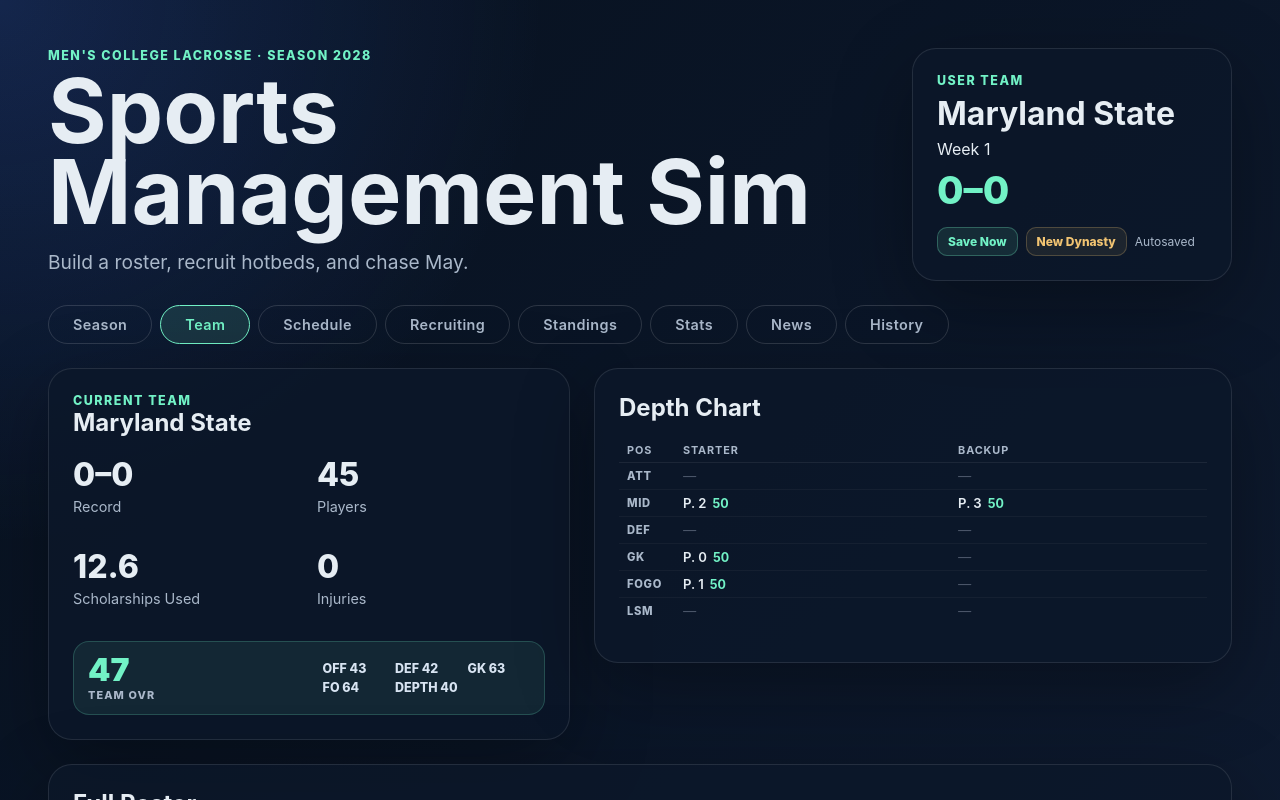
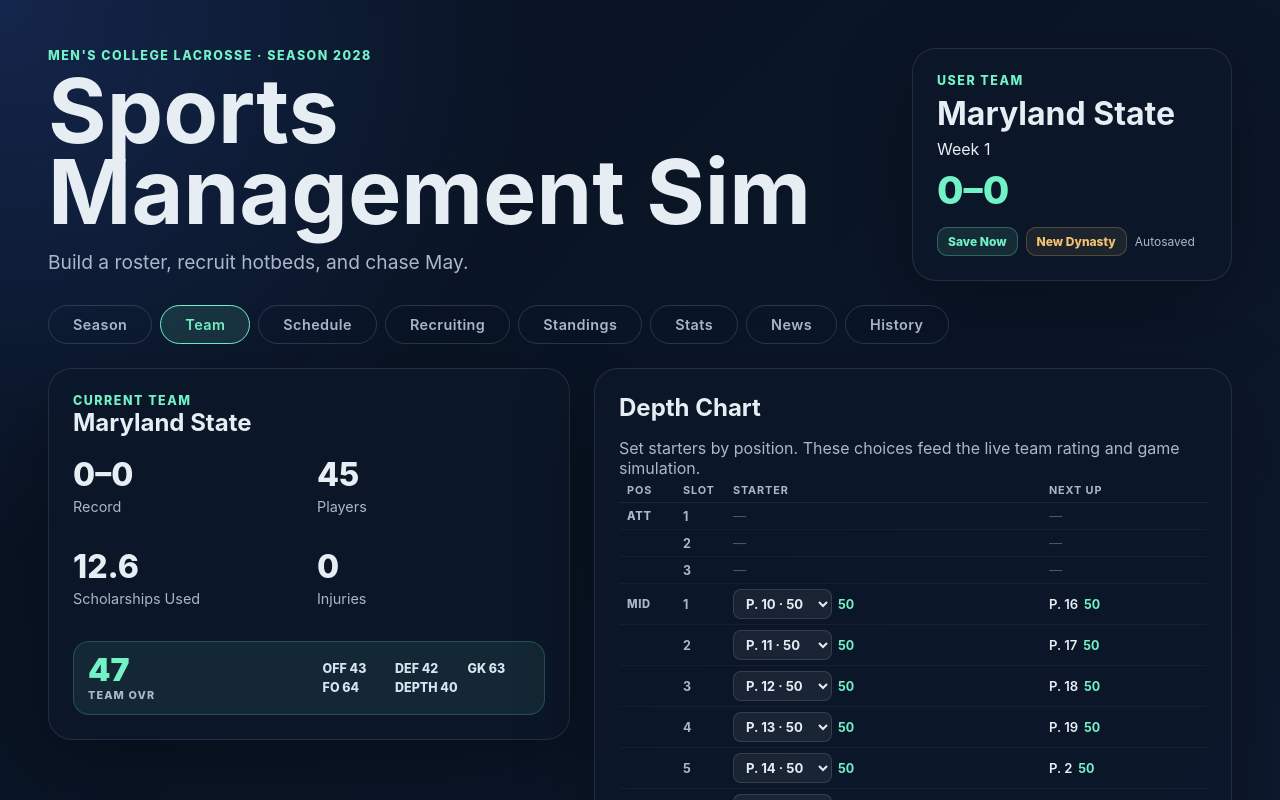
Before and after one commit to scottflowers14/sports-management-sim, a React (Vite) app in the folder apps/desktop/: page / in a window 1280 px wide. Both pictures are taken after a click on the button "Team". Shown: the top 800 px of the page. Built offline with nearby package versions, Linux system fonts and the light colour scheme.

Commit message:
feat: make depth chart editable

```diff
--- a/apps/desktop/src/App.css
+++ b/apps/desktop/src/App.css
@@ -1640,6 +1640,35 @@ li span {
   width: 40px;
 }
 
+.depth-slot {
+  color: #aab8ca;
+  font-size: 0.78rem;
+  font-weight: 700;
+  width: 34px;
+}
+
+.depth-select {
+  background: rgba(255, 255, 255, 0.06);
+  border: 1px solid rgba(255, 255, 255, 0.12);
+  border-radius: 8px;
+  color: #e6edf3;
+  font: inherit;
+  font-weight: 700;
+  margin-right: 6px;
+  max-width: 180px;
+  padding: 5px 8px;
+}
+
+.depth-select:focus {
+  border-color: rgba(114, 242, 198, 0.6);
+  outline: none;
+}
+
+.depth-meta {
+  display: inline-flex;
+  gap: 4px;
+}
+
 .depth-name {
   font-weight: 600;
   margin-right: 6px;
--- a/apps/desktop/src/App.tsx
+++ b/apps/desktop/src/App.tsx
@@ -4,8 +4,13 @@ import {
   applyScholarshipOffer,
   sortRecruitBoardForTeam,
 } from '@sports-management-sim/engine-core';
-import { calculateLacrosseTeamRating, createNewLacrosseDynasty, simulateLacrosseGame } from '@sports-management-sim/sport-lacrosse';
-import type { LacrosseDynastyState } from '@sports-management-sim/sport-lacrosse';
+import {
+  calculateLacrosseTeamRating,
+  createNewLacrosseDynasty,
+  simulateLacrosseGame,
+  updateLacrosseDepthChartSlot,
+} from '@sports-management-sim/sport-lacrosse';
+import type { LacrosseDynastyState, LacrossePosition } from '@sports-management-sim/sport-lacrosse';
 import { autoCommitWeekly, runOffseason, processInjuries } from './dynasty-helpers';
 import type { OffseasonSummary, InjuredPlayer } from './dynasty-helpers';
 import { computeNationalRankings } from './rankings';
@@ -119,6 +124,21 @@ export function App() {
     setScouting(createScoutingState(3));
     setSeasonStats(emptySeasonStats());
     setSaveStatus('New dynasty started');
+  }, []);
+
+  const updateDepthChartSlot = useCallback((position: LacrossePosition, slotIndex: number, playerId: string) => {
+    setDynasty((current) => ({
+      ...current,
+      season: {
+        ...current.season,
+        teams: current.season.teams.map((team) =>
+          team.id === current.userTeamId
+            ? updateLacrosseDepthChartSlot(team, position, slotIndex, playerId)
+            : team,
+        ),
+      },
+    }));
+    setSaveStatus('Depth chart updated');
   }, []);
 
   const userTeam = dynasty.season.teams.find((t) => t.id === dynasty.userTeamId);
@@ -539,6 +559,7 @@ export function App() {
           injuredCount={injuredCount}
           rating={userTeamRating}
           onSelectPlayer={setSelectedPlayerId}
+          onDepthChartChange={updateDepthChartSlot}
         />
       )}
 
--- a/apps/desktop/src/components/DepthChart.tsx
+++ b/apps/desktop/src/components/DepthChart.tsx
@@ -1,46 +1,58 @@
-interface DepthChartPlayer {
-  id: string;
-  position: string;
-  name: { first: string; last: string };
-  ratings: { overall: number };
-  classYear: string;
-}
+import type { LacrossePosition, LacrosseTeam } from '@sports-management-sim/sport-lacrosse';
+import { getLacrosseDepthChart, LACROSSE_STARTER_COUNTS } from '@sports-management-sim/sport-lacrosse';
 
-interface DepthChartTeam {
-  roster: DepthChartPlayer[];
-}
+type DepthChartPlayer = LacrosseTeam['roster'][number];
 
-export function DepthChart({ team, injuries }: { team: DepthChartTeam; injuries: Set<string> }) {
-  const positions = ['ATT', 'MID', 'DEF', 'GK', 'FOGO', 'LSM'] as const;
+export function DepthChart({
+  team,
+  injuries,
+  onDepthChartChange,
+}: {
+  team: LacrosseTeam;
+  injuries: Set<string>;
+  onDepthChartChange?: (position: LacrossePosition, slotIndex: number, playerId: string) => void;
+}) {
+  const positions = Object.keys(LACROSSE_STARTER_COUNTS) as LacrossePosition[];
+  const depthChart = getLacrosseDepthChart(team);
+  const byId = new Map(team.roster.map((player) => [player.id, player]));
 
   return (
     <table className="depth-chart-table">
       <thead>
         <tr>
           <th>Pos</th>
+          <th>Slot</th>
           <th>Starter</th>
-          <th>Backup</th>
+          <th>Next Up</th>
         </tr>
       </thead>
       <tbody>
-        {positions.map((pos) => {
-          const byPos = [...team.roster]
-            .filter((p) => p.position === pos)
-            .sort((a, b) => b.ratings.overall - a.ratings.overall);
-          const starter = byPos[0];
-          const backup = byPos[1];
+        {positions.flatMap((pos) => {
+          const orderedIds = depthChart[pos];
+          const positionPlayers = orderedIds
+            .map((id) => byId.get(id))
+            .filter((player): player is DepthChartPlayer => Boolean(player));
+          const starterCount = LACROSSE_STARTER_COUNTS[pos];
+
+          return Array.from({ length: starterCount }, (_, slotIndex) => {
+            const starter = positionPlayers[slotIndex];
+            const backup = positionPlayers[starterCount + slotIndex] ?? positionPlayers[slotIndex + 1];
+            const rowKey = `${pos}-${slotIndex}`;
 
             return (
-            <tr key={pos}>
-              <td className="depth-pos">{pos}</td>
+              <tr key={rowKey}>
+                <td className="depth-pos">{slotIndex === 0 ? pos : ''}</td>
+                <td className="depth-slot">{slotIndex + 1}</td>
                 <td className={injuries.has(starter?.id ?? '') ? 'depth-injured' : ''}>
                   {starter ? (
-                  <>
-                    <span className="depth-name">{starter.name.first[0]}. {starter.name.last}</span>
-                    <span className="depth-ovr">{starter.ratings.overall}</span>
-                    {injuries.has(starter.id) && <span className="inj-badge">INJ</span>}
-                  </>
+                    <DepthPlayerSelect
+                      players={positionPlayers}
+                      selectedPlayerId={starter.id}
+                      disabled={!onDepthChartChange}
+                      onChange={(playerId) => onDepthChartChange?.(pos, slotIndex, playerId)}
+                    />
                   ) : <span className="depth-empty">—</span>}
+                  {starter && <DepthPlayerMeta player={starter} injuries={injuries} />}
                 </td>
                 <td className={injuries.has(backup?.id ?? '') ? 'depth-injured' : ''}>
                   {backup ? (
@@ -53,8 +65,46 @@ export function DepthChart({ team, injuries }: { team: DepthChartTeam; injuries:
                 </td>
               </tr>
             );
+          });
         })}
       </tbody>
     </table>
   );
 }
+
+function DepthPlayerSelect({
+  players,
+  selectedPlayerId,
+  disabled,
+  onChange,
+}: {
+  players: DepthChartPlayer[];
+  selectedPlayerId: string;
+  disabled: boolean;
+  onChange: (playerId: string) => void;
+}) {
+  return (
+    <select
+      className="depth-select"
+      aria-label="Depth chart starter"
+      value={selectedPlayerId}
+      disabled={disabled}
+      onChange={(event) => onChange(event.target.value)}
+    >
+      {players.map((player) => (
+        <option key={player.id} value={player.id}>
+          {player.name.first[0]}. {player.name.last} · {player.ratings.overall}
+        </option>
+      ))}
+    </select>
+  );
+}
+
+function DepthPlayerMeta({ player, injuries }: { player: DepthChartPlayer; injuries: Set<string> }) {
+  return (
+    <span className="depth-meta">
+      <span className="depth-ovr">{player.ratings.overall}</span>
+      {injuries.has(player.id) && <span className="inj-badge">INJ</span>}
+    </span>
+  );
+}
--- a/apps/desktop/src/screens/TeamScreen.tsx
+++ b/apps/desktop/src/screens/TeamScreen.tsx
@@ -1,4 +1,4 @@
-import type { LacrosseTeam, LacrosseTeamRating } from '@sports-management-sim/sport-lacrosse';
+import type { LacrossePosition, LacrosseTeam, LacrosseTeamRating } from '@sports-management-sim/sport-lacrosse';
 import { DepthChart } from '../components/DepthChart';
 import { formatTeamName } from '../ui/format';
 
@@ -8,12 +8,14 @@ export function TeamScreen({
   injuredCount,
   rating,
   onSelectPlayer,
+  onDepthChartChange,
 }: {
   team: LacrosseTeam;
   injuries: Set<string>;
   injuredCount: number;
   rating: LacrosseTeamRating;
   onSelectPlayer: (playerId: string) => void;
+  onDepthChartChange: (position: LacrossePosition, slotIndex: number, playerId: string) => void;
 }) {
   const rosterByPosition = [...team.roster].sort(
     (a, b) => a.position.localeCompare(b.position) || b.ratings.overall - a.ratings.overall,
@@ -59,7 +61,8 @@ export function TeamScreen({
 
       <article className="card team-depth-card">
         <h2>Depth Chart</h2>
-        <DepthChart team={team} injuries={injuries} />
+        <p className="dim">Set starters by position. These choices feed the live team rating and game simulation.</p>
+        <DepthChart team={team} injuries={injuries} onDepthChartChange={onDepthChartChange} />
       </article>
 
       <article className="card team-roster-card">
--- /dev/null
+++ b/packages/sport-lacrosse/src/depth-chart.ts
@@ -0,0 +1,89 @@
+import type { LacrossePlayer, LacrossePosition, LacrosseTeam } from './models';
+
+export const LACROSSE_STARTER_COUNTS: Record<LacrossePosition, number> = {
+  ATT: 3,
+  MID: 6,
+  DEF: 3,
+  GK: 1,
+  FOGO: 1,
+  LSM: 1,
+};
+
+export type LacrosseDepthChart = Record<LacrossePosition, string[]>;
+
+interface LacrosseDepthChartTeamShape {
+  roster: LacrossePlayer[];
+  depthChart?: Partial<LacrosseDepthChart>;
+}
+
+export type LacrosseTeamWithDepthChart = LacrosseTeam & {
+  depthChart?: Partial<LacrosseDepthChart>;
+};
+
+export function createDefaultLacrosseDepthChart(team: LacrosseDepthChartTeamShape): LacrosseDepthChart {
+  return Object.fromEntries(
+    (Object.keys(LACROSSE_STARTER_COUNTS) as LacrossePosition[]).map((position) => [
+      position,
+      sortedPositionPlayers(team.roster, position).map((player) => player.id),
+    ]),
+  ) as LacrosseDepthChart;
+}
+
+export function getLacrosseDepthChart(team: LacrosseDepthChartTeamShape): LacrosseDepthChart {
+  const defaults = createDefaultLacrosseDepthChart(team);
+  const rosterIds = new Set(team.roster.map((player) => player.id));
+
+  return Object.fromEntries(
+    (Object.keys(LACROSSE_STARTER_COUNTS) as LacrossePosition[]).map((position) => {
+      const configuredIds = (team.depthChart?.[position] ?? []).filter((id) => rosterIds.has(id));
+      const defaultIds = defaults[position].filter((id) => !configuredIds.includes(id));
+      return [position, [...configuredIds, ...defaultIds]];
+    }),
+  ) as LacrosseDepthChart;
+}
+
+export function updateLacrosseDepthChartSlot(
+  team: LacrosseTeamWithDepthChart,
+  position: LacrossePosition,
+  slotIndex: number,
+  playerId: string,
+): LacrosseTeamWithDepthChart {
+  const player = team.roster.find((candidate) => candidate.id === playerId);
+  if (!player || player.position !== position) {
+    return team;
+  }
+
+  const current = getLacrosseDepthChart(team);
+  const positionOrder = current[position].filter((id) => id !== playerId);
+  positionOrder.splice(slotIndex, 0, playerId);
+
+  return {
+    ...team,
+    depthChart: {
+      ...current,
+      [position]: positionOrder,
+    },
+  };
+}
+
+export function getLacrosseOrderedPlayers(
+  team: LacrosseTeamWithDepthChart,
+  position: LacrossePosition,
+): LacrossePlayer[] {
+  const byId = new Map(team.roster.map((player) => [player.id, player]));
+  const orderedIds = getLacrosseDepthChart(team)[position];
+  return orderedIds.map((id) => byId.get(id)).filter((player): player is LacrossePlayer => Boolean(player));
+}
+
+export function getLacrosseStarters(
+  team: LacrosseTeamWithDepthChart,
+  position: LacrossePosition,
+): LacrossePlayer[] {
+  return getLacrosseOrderedPlayers(team, position).slice(0, LACROSSE_STARTER_COUNTS[position]);
+}
+
+function sortedPositionPlayers(roster: LacrossePlayer[], position: LacrossePosition): LacrossePlayer[] {
+  return [...roster]
+    .filter((player) => player.position === position)
+    .sort((a, b) => b.ratings.overall - a.ratings.overall || a.name.last.localeCompare(b.name.last));
+}
--- a/packages/sport-lacrosse/src/index.ts
+++ b/packages/sport-lacrosse/src/index.ts
@@ -4,3 +4,4 @@ export * from './recruit-generation';
 export * from './roster-validation';
 export * from './simulate-game';
 export * from './team-rating';
+export * from './depth-chart';
--- a/packages/sport-lacrosse/src/models.ts
+++ b/packages/sport-lacrosse/src/models.ts
@@ -20,7 +20,9 @@ export interface LacrossePlayerTraits {
 
 export type LacrossePlayer = Player<LacrossePosition, LacrossePlayerTraits>;
 
-export type LacrosseTeam = Team<LacrossePosition, LacrossePlayerTraits>;
+export type LacrosseTeam = Team<LacrossePosition, LacrossePlayerTraits> & {
+  depthChart?: Partial<Record<LacrossePosition, string[]>>;
+};
 
 export type LacrosseSeason = Season<LacrossePosition, LacrossePlayerTraits>;
 
--- a/packages/sport-lacrosse/src/team-rating.ts
+++ b/packages/sport-lacrosse/src/team-rating.ts
@@ -1,4 +1,5 @@
 import type { LacrossePlayer, LacrossePosition, LacrosseTeam } from './models';
+import { getLacrosseOrderedPlayers, LACROSSE_STARTER_COUNTS } from './depth-chart';
 
 export interface LacrosseTeamRating {
   overall: number;
@@ -9,22 +10,13 @@ export interface LacrosseTeamRating {
   depth: number;
 }
 
-const STARTER_COUNTS: Record<LacrossePosition, number> = {
-  ATT: 3,
-  MID: 6,
-  DEF: 3,
-  GK: 1,
-  FOGO: 1,
-  LSM: 1,
-};
-
 export function calculateLacrosseTeamRating(team: LacrosseTeam): LacrosseTeamRating {
-  const attack = ratePositionGroup(team.roster, 'ATT', STARTER_COUNTS.ATT, offensivePlayerRating);
-  const midfield = ratePositionGroup(team.roster, 'MID', STARTER_COUNTS.MID, midfieldPlayerRating);
-  const defensemen = ratePositionGroup(team.roster, 'DEF', STARTER_COUNTS.DEF, defensivePlayerRating);
-  const lsms = ratePositionGroup(team.roster, 'LSM', STARTER_COUNTS.LSM, defensivePlayerRating);
-  const goalies = ratePositionGroup(team.roster, 'GK', STARTER_COUNTS.GK, goaliePlayerRating);
-  const fogos = ratePositionGroup(team.roster, 'FOGO', STARTER_COUNTS.FOGO, faceoffPlayerRating);
+  const attack = ratePositionGroup(team, 'ATT', LACROSSE_STARTER_COUNTS.ATT, offensivePlayerRating);
+  const midfield = ratePositionGroup(team, 'MID', LACROSSE_STARTER_COUNTS.MID, midfieldPlayerRating);
+  const defensemen = ratePositionGroup(team, 'DEF', LACROSSE_STARTER_COUNTS.DEF, defensivePlayerRating);
+  const lsms = ratePositionGroup(team, 'LSM', LACROSSE_STARTER_COUNTS.LSM, defensivePlayerRating);
+  const goalies = ratePositionGroup(team, 'GK', LACROSSE_STARTER_COUNTS.GK, goaliePlayerRating);
+  const fogos = ratePositionGroup(team, 'FOGO', LACROSSE_STARTER_COUNTS.FOGO, faceoffPlayerRating);
   const depth = calculateDepthRating(team.roster);
 
   const offense = weightedAverage([
@@ -57,15 +49,13 @@ export function calculateLacrosseTeamRating(team: LacrosseTeam): LacrosseTeamRat
 }
 
 function ratePositionGroup(
-  roster: LacrossePlayer[],
+  team: LacrosseTeam,
   position: LacrossePosition,
   starterCount: number,
   ratingFn: (player: LacrossePlayer) => number,
 ): number {
-  const players = roster
-    .filter((player) => player.position === position)
-    .map(ratingFn)
-    .sort((a, b) => b - a);
+  const players = getLacrosseOrderedPlayers(team, position)
+    .map(ratingFn);
 
   if (players.length === 0) {
     return 35;
@@ -85,8 +75,8 @@ function calculateDepthRating(roster: LacrossePlayer[]): number {
     return 35;
   }
 
-  const positionScores = Object.entries(STARTER_COUNTS).map(([position, starterCount]) =>
-    ratePositionGroup(roster, position as LacrossePosition, starterCount * 2, (player) => player.ratings.overall),
+  const positionScores = Object.entries(LACROSSE_STARTER_COUNTS).map(([position, starterCount]) =>
+    ratePositionGroup({ ...({} as LacrosseTeam), roster }, position as LacrossePosition, starterCount * 2, (player) => player.ratings.overall),
   );
 
   return average(positionScores);
```
Also changed, not shown: 2 other files (tests, documents, lock files or other folders). Lines whose indentation alone changed are shown as unchanged.
